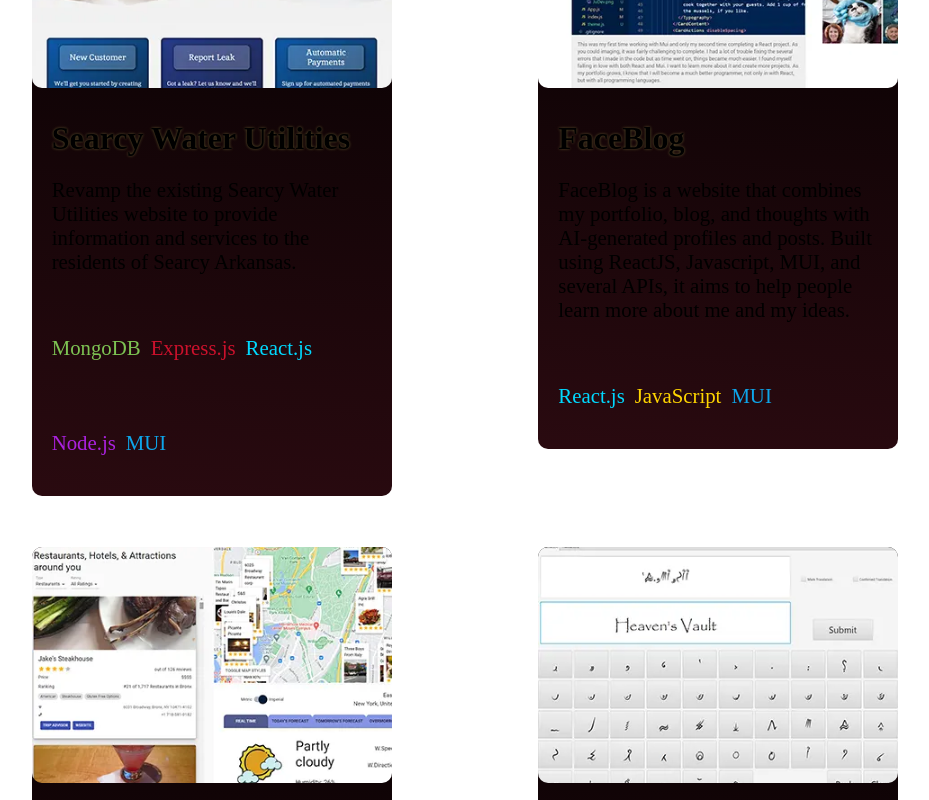
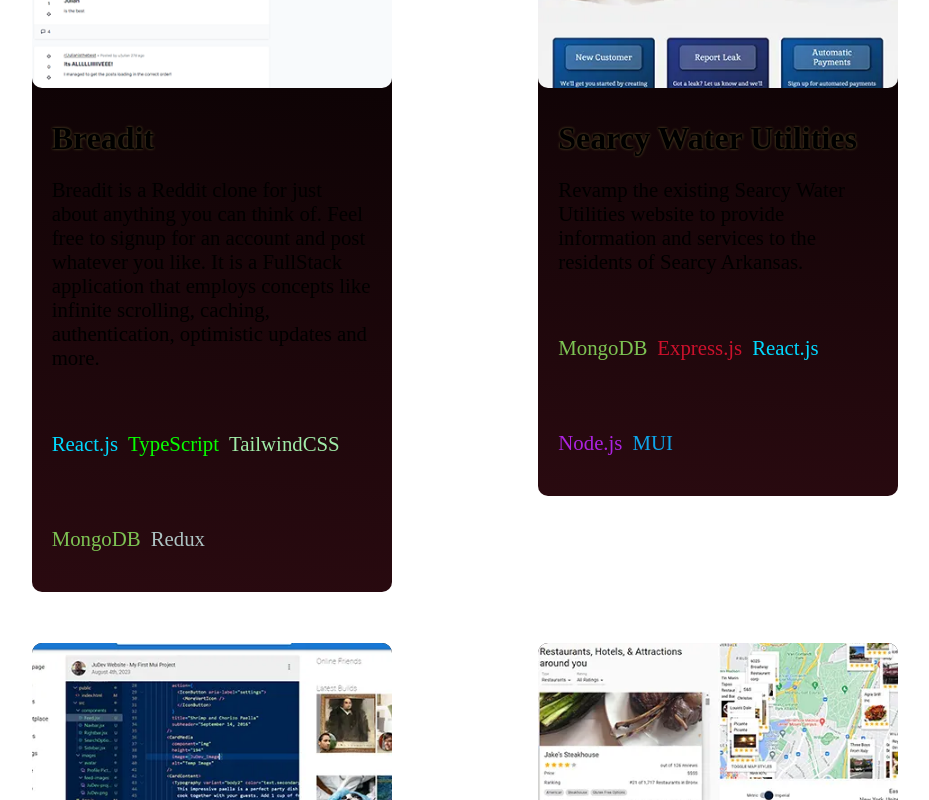
Before and after one commit to JulianBristol/PortfolioPage, a React (Create React App) app in the folder client/: page / in a window 1280 px wide. Shown: the part 4780-5580 px from the top of the page, without its empty margins (175-1104 px from the left). Built offline with nearby package versions, Linux system fonts and the light colour scheme; the HTML template or start-up script is replaced by a standard one.

Commit message:
Update Data

```diff
--- a/client/src/assets/index.js
+++ b/client/src/assets/index.js
@@ -22,6 +22,7 @@ import blog from './BlogSonia.webp';
 import travelWisely from './TravelWisely.webp';
 import heavensVault from './HeavensVault.webp';
 import cloudinaryDemo from './CloudinaryDemo.webp';
+import breadit from './Breadit.webp';
 
 export {
   github,
@@ -45,4 +46,5 @@ export {
   cloudinaryDemo,
   travelWisely,
   heavensVault,
+  breadit,
 };
--- a/client/src/constants/index.js
+++ b/client/src/constants/index.js
@@ -17,7 +17,8 @@ import {
   water,
   blog,
   travelWisely,
-  cloudinaryDemo,
+  breadit,
+  /* cloudinaryDemo, */
   heavensVault,
 } from '../assets';
 
@@ -150,6 +151,35 @@ const experiences = [
 
 const projects = [
   {
+    name: 'Breadit',
+    description: 'Breadit is a Reddit clone for just about anything you can think of. Feel free to signup for an account and post whatever you like. It is a FullStack application that employs concepts like infinite scrolling, caching, authentication, optimistic updates and more.',
+    tags: [
+      {
+        name: 'React.js',
+        color: '#00d9ff',
+      },
+      {
+        name: 'TypeScript',
+        color: '#07ff00',
+      },
+      {
+        name: 'TailwindCSS',
+        color: '#a0eba8',
+      },
+      {
+        name: 'MongoDB',
+        color: '#7dc353',
+      },
+      {
+        name: 'Redux',
+        color: '#adc3c3',
+      },
+    ],
+    image: breadit,
+    sourceCodeLink: 'https://github.com/JulianBristol/Breadit',
+    activeLink: 'https://breadit.netlify.app/',
+  },
+  {
     name: 'Searcy Water Utilities',
     description: 'Revamp the existing Searcy Water Utilities website to provide information and services to the residents of Searcy Arkansas.',
     tags: [
@@ -243,7 +273,7 @@ const projects = [
     ],
     image: heavensVault,
     activeLink: 'https://github.com/JulianBristol/HeavensVaultTranslator',
-  },
+  }/*
   {
     name: 'Cloudinary Image Viewer',
     description: 'Cloudinary is a cloud-enabled image and video storage and management site. This application displays my abilities to work with Cloudinary\'s API to upload, store, and retrieve images for viewer consumption. While originally intended to work with a backend server, the code has been recently modified for display using Netlify\'s serverless backend',
@@ -272,7 +302,7 @@ const projects = [
     image: cloudinaryDemo,
     sourceCodeLink: 'https://github.com/JulianBristol/CloudinaryImageUpload_Demo',
     activeLink: 'https://cloudinaryupload.netlify.app/',
-  },
+  }, */
 ];
 
 export { technologies, experiences, projects };
```
Also changed, not shown: client/src/assets/Breadit.webp (added), 1 other file (tests, documents, lock files or other folders).
